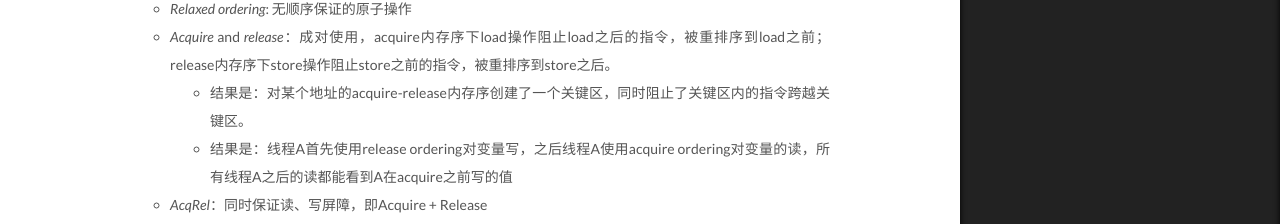
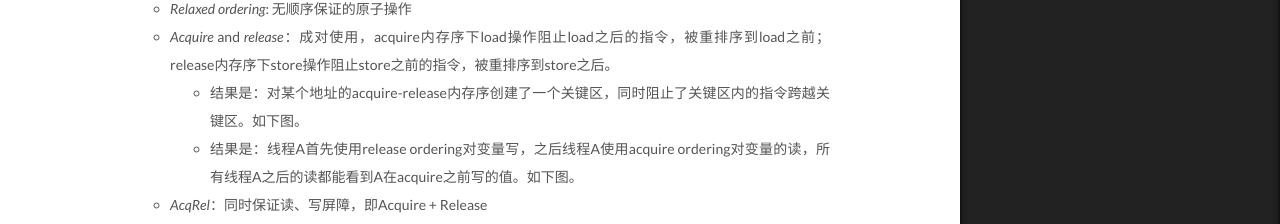
Before and after one commit to Willendless/willendless.github.io, a Jekyll site: the page built from _posts/2021-3-29-内存一致性模型基础.md, in a window 1280 px wide and 1400 px high, scrolled down 3527 px. Shown: the part 367-591 px from the top of the window. Built offline with Jekyll 4.4.1, drawn with Linux system fonts in a browser that asks for light colours; comment, search, counter and statistics services are not loaded.

Commit message:
feat: update post

```diff
--- a/_posts/2021-3-29-内存一致性模型基础.md
+++ b/_posts/2021-3-29-内存一致性模型基础.md
@@ -158,10 +158,12 @@ impl AtomicUsize {
 
 + *Relaxed ordering*: 无顺序保证的原子操作
 + *Acquire* and *release*：成对使用，acquire内存序下load操作阻止load之后的指令，被重排序到load之前；release内存序下store操作阻止store之前的指令，被重排序到store之后。
-  + 结果是：对某个地址的acquire-release内存序创建了一个关键区，同时阻止了关键区内的指令跨越关键区。
-  + 结果是：线程A首先使用release ordering对变量写，之后线程A使用acquire ordering对变量的读，所有线程A之后的读都能看到A在acquire之前写的值
+  + 结果是：对某个地址的acquire-release内存序创建了一个关键区，同时阻止了关键区内的指令跨越关键区。如下图。
+  + 结果是：线程A首先使用release ordering对变量写，之后线程A使用acquire ordering对变量的读，所有线程A之后的读都能看到A在acquire之前写的值。如下图。
 + *AcqRel*：同时保证读、写屏障，即Acquire + Release
 + *SeqCst*：AcqRel加上所有线程以相同顺序看见顺序一致的操作
+
+![mem-order.png](https://i.loli.net/2021/03/29/QFMbKW5HaNv9pr3.png)
 
 ## 3. reference
 
```
